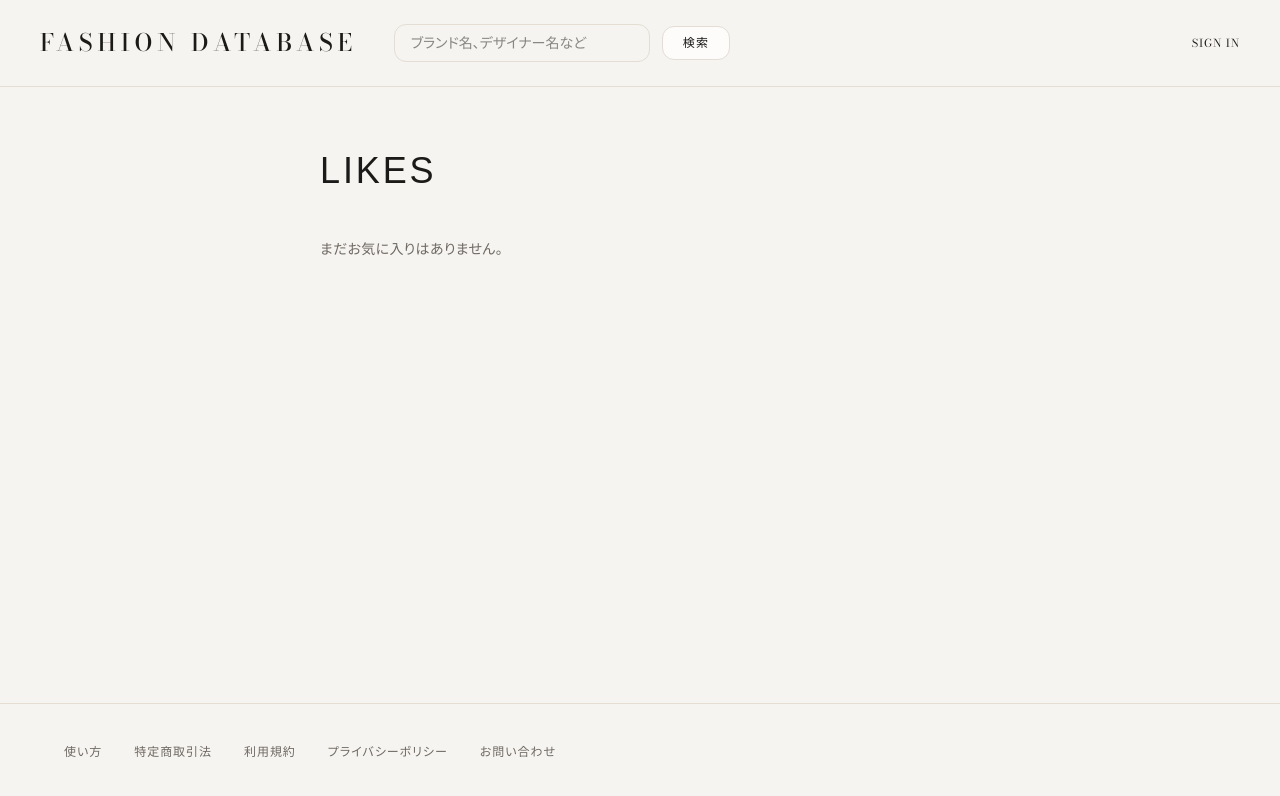
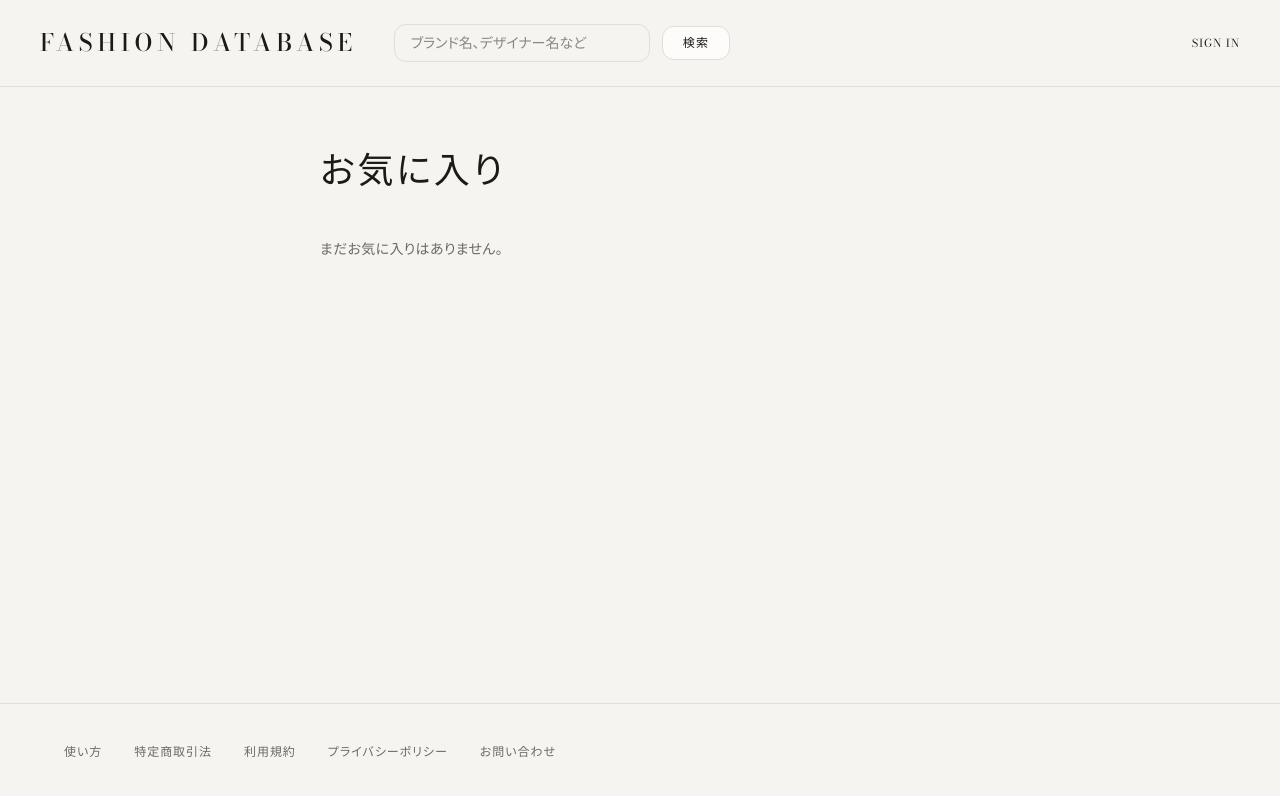
Before and after one commit to Tmak0220/fashion-database, a Next.js app: page /posts/1/likes in a window 1280 px wide. Shown: the top 796 px of the page. Built offline with nearby package versions, Linux system fonts and the light colour scheme; no server answers; the database is empty.

Commit message:
日本語化

```diff
--- a/app/posts/[id]/likes/LikesPageClient.tsx
+++ b/app/posts/[id]/likes/LikesPageClient.tsx
@@ -53,7 +53,7 @@ export default function LikesPageClient({ id }: Props) {
   return (
     <main className="max-w-3xl mx-auto p-6 sm:p-10 md:p-14 lg:p-16">
       <h1 className="text-3xl sm:text-4xl tracking-[0.08em] uppercase font-medium">
-        Likes
+        お気に入り
       </h1>
 
       <div className="mt-8 sm:mt-12 space-y-4 sm:space-y-6">
```
